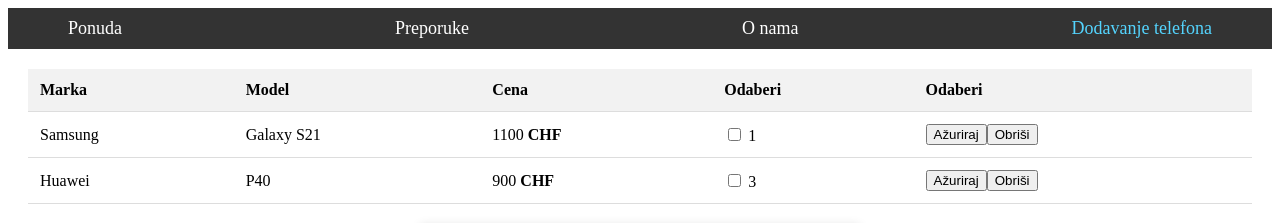
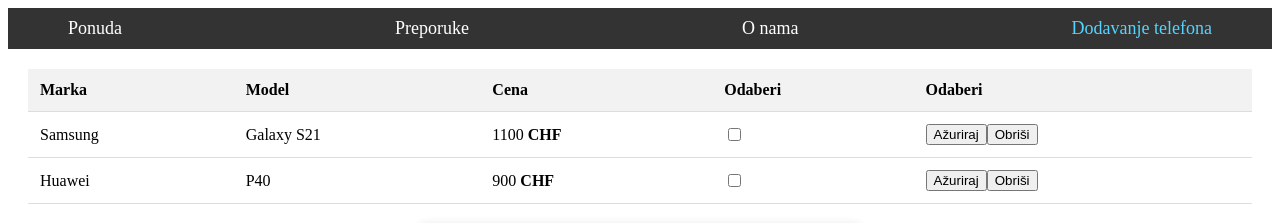
Before and after one commit to lidija1/IT255-DZ, an Angular app: page /phones in a window 1280 px wide. Shown: the top 223 px of the page. Built offline with nearby package versions, Linux system fonts and the light colour scheme; data requests are answered from the project's data file.

Commit message:
IT255-DZ11

```diff
--- a/src/app/app-routing.module.ts
+++ b/src/app/app-routing.module.ts
@@ -12,7 +12,7 @@
 const routes: Routes = [
   { path: 'ponuda', component: PonudeComponent },
   { path: 'preporuka', component: PreporukeComponent },
-  { path: 'navbar', component: NavbarComponent },
+  // { path: 'navbar', component: NavbarComponent },
   { path: 'onama', component: OnamaComponent },
   { path: 'phones', component: PhonesComponent },
   { path: '', redirectTo: '/phones', pathMatch:'full' },
--- a/src/app/navbar/navbar.component.ts
+++ b/src/app/navbar/navbar.component.ts
@@ -1,5 +1,5 @@
 import { Component} from '@angular/core';
-import { Router } from '@angular/router';
+// import { Router } from '@angular/router';
 
 @Component({
   selector: 'app-navbar',
@@ -7,5 +7,5 @@
   styleUrls: ['./navbar.component.scss']
 })
 export class NavbarComponent {
-  constructor(private Router: Router) {}
+  // constructor(private Router: Router) {}
 }
--- a/src/app/phones/phones.component.html
+++ b/src/app/phones/phones.component.html
@@ -23,7 +23,7 @@
                       [checked]="isSelected(phone)"
                       (change)="toggleSelection(phone)"
                     />
-                    {{ phone.id }}
+                    <!-- {{ phone.id }}  -->
                   </label>
             </td>
             <td>
```
